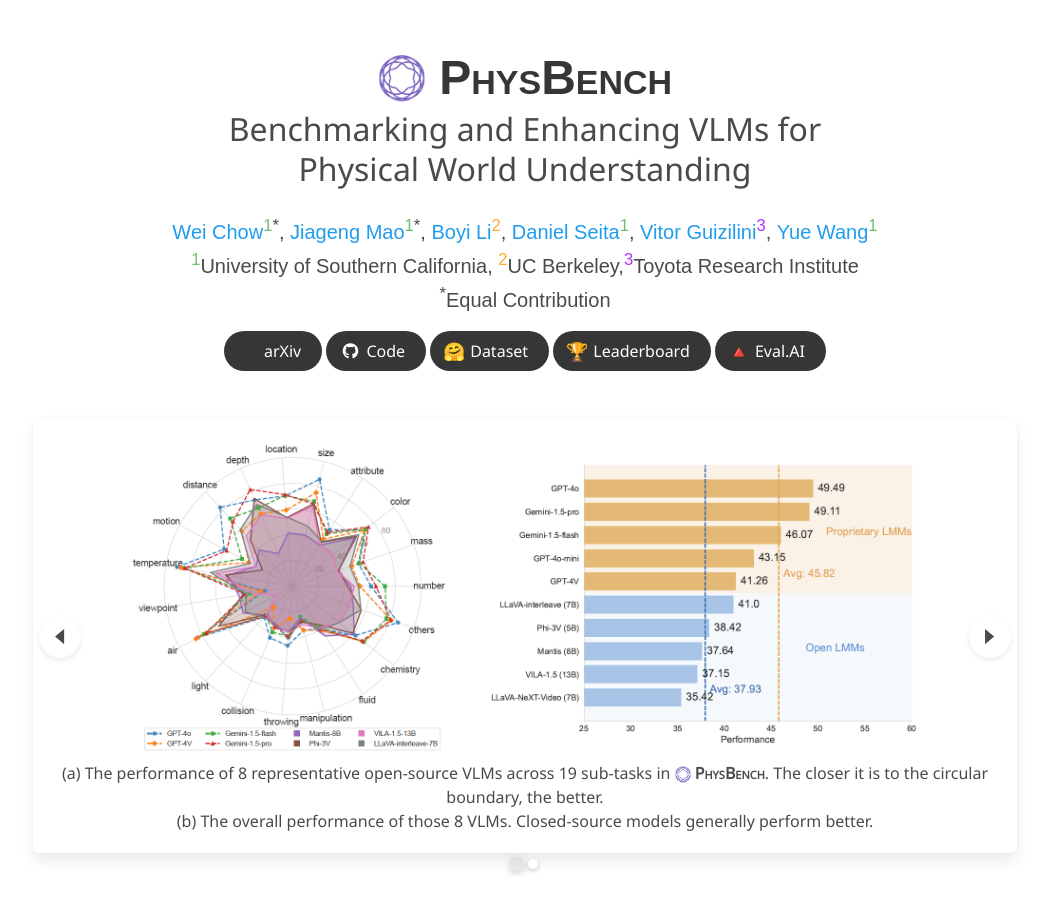
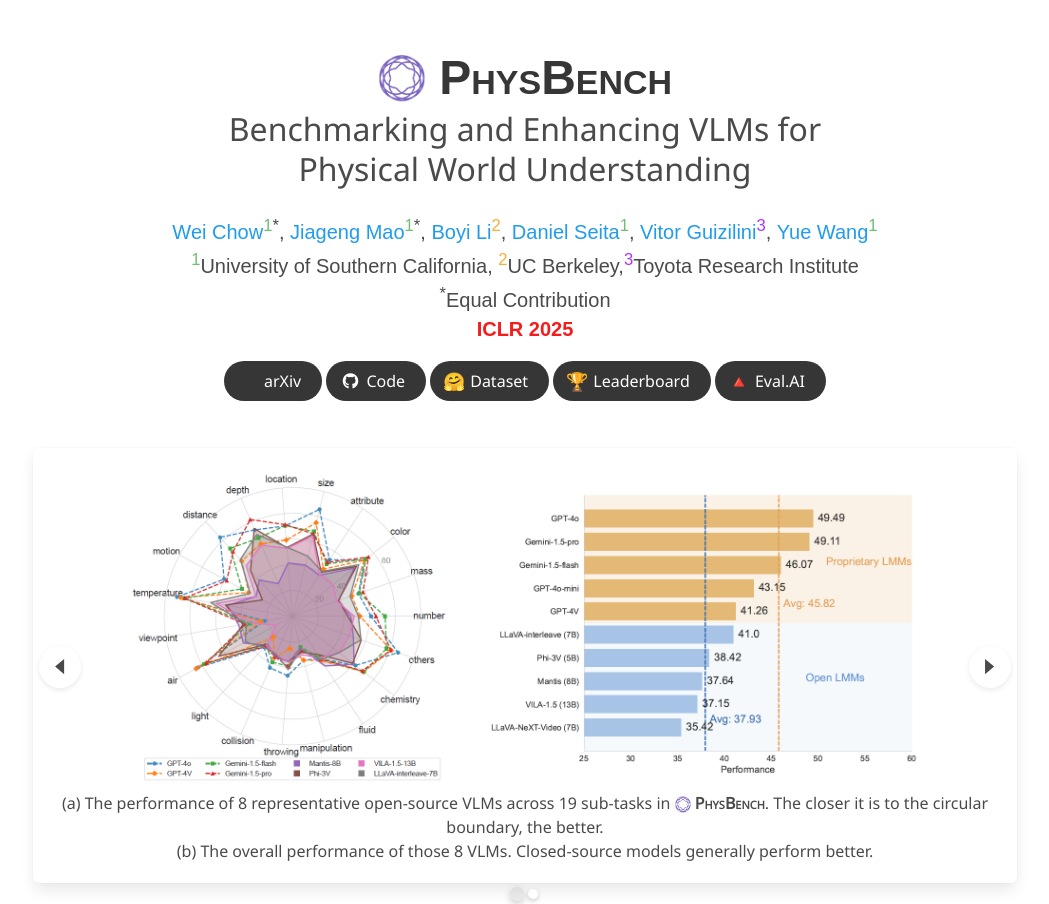
Before and after one commit to PhysBench/PhysBench.github.io, a plain HTML site: page index.html in a window 1280 px wide. Shown: the top 904 px of the page, without its empty margins (115-1164 px from the left). Drawn offline with nearby package versions, Linux system fonts and the light colour scheme; some icons are missing; a web font is replaced by a local one.

Commit message:
Update index.html

```diff
--- a/index.html
+++ b/index.html
@@ -76,7 +76,7 @@
            <span class="author-block"><sup style="color:#ffac33">2</sup>UC Berkeley,</span
            <span class="author-block"><sup style="color:#ac33ff">3</sup>Toyota Research Institute</span><br>
            <span class="author-block"><sup>*</sup>Equal Contribution</span><br>
-           <!-- <span class="paper-block"><b style="color:#f41c1c">under review for ICLR 2025</b> </span> -->
+           <span class="paper-block"><b style="color:#f41c1c">ICLR 2025</b> </span>
         </div>
 
           <div class="column has-text-centered">
```
